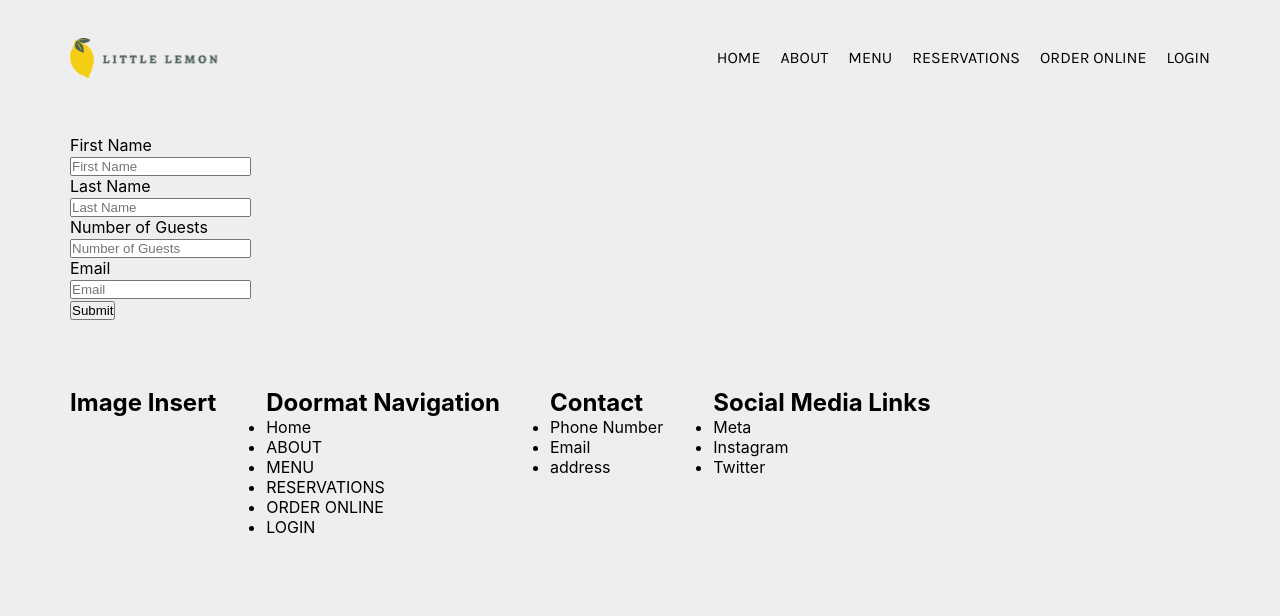
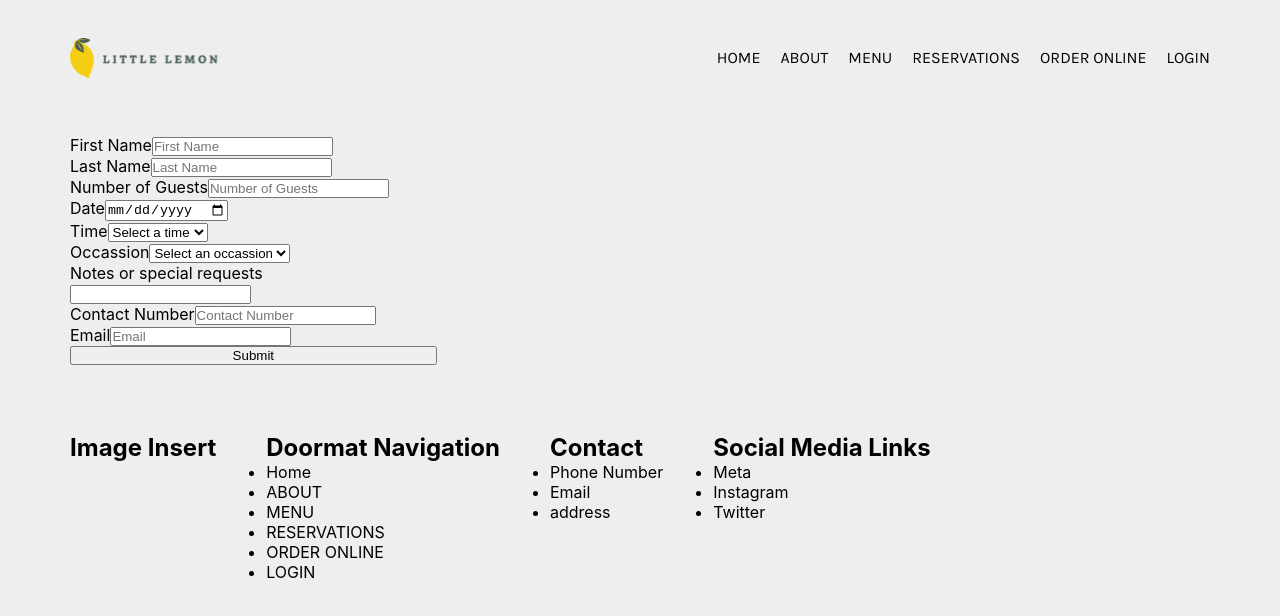
Before and after one commit to AmyRamesar-Developer/Little-Lemon-Reserve-a-table-AR, a React (Create React App) app in the folder littlelemonbooking/: page /bookingpage in a window 1280 px wide. Shown: the top 616 px of the page. Built offline with nearby package versions, Linux system fonts and the light colour scheme; a web font is replaced by a local one.

Commit message:
Updated booking form and AvailbleTimes

```diff
--- a/littlelemonbooking/src/App.css
+++ b/littlelemonbooking/src/App.css
@@ -241,3 +241,9 @@
   gap: 50px;
   padding-top: 3rem;
 }
+
+Form {
+  display: grid;
+  grid-column: span 4;
+  justify-content: center;
+}
--- a/littlelemonbooking/src/AvailableTimes.js
+++ b/littlelemonbooking/src/AvailableTimes.js
@@ -1,8 +1,10 @@
 import React from "react"
 
 const AvaiableTimes = () => {
+    const availableTimes = ["17:00", "18:00", "19:00", "19:30"];
+
     return (
-        <h1>This time is not avaiable</h1>
+        availableTimes
     )
 }
 
--- a/littlelemonbooking/src/BookingForm.js
+++ b/littlelemonbooking/src/BookingForm.js
@@ -1,14 +1,22 @@
 import React from "react";
 import {Formik, Field, Form, ErrorMessage} from "formik";
 import * as Yup from "yup";
+import AvaiableTimes from "./AvailableTimes";
+import "./App.css"
 
 const BookingForm = () => {
+
+    const times = AvaiableTimes();
+
     return (
         <Formik
           initialValues={{
             firstName: "",
             lastName: "",
             numberOfGuests: "",
+            date: "",
+            time: "",
+            contactNumber: "",
             email: "",
           }}
 
@@ -62,6 +70,72 @@ const BookingForm = () => {
                     </ErrorMessage>
                 </div>
                 <div>
+                    <label htmlFor="date">Date</label>
+                    <Field
+                      id="date"
+                      name="date"
+                      type="date"
+                      placeholder="Date"
+                    />
+                   {/* <ErrorMessage name="date">
+                        {(msg) => <div className="error">{msg}</div>}
+                    </ErrorMessage> */}
+                </div>
+                <div>
+                    <label htmlFor="time">Time</label>
+                    <Field
+                      as="select"
+                      id="time"
+                      name="time"
+                    >
+                    <option>Select a time</option>
+                    {times.map((time) => (
+                        <option>{time}</option>
+                    ))}
+
+                    </Field>
+                    <ErrorMessage name="time">
+                        {(msg) => <div className="error">{msg}</div>}
+                    </ErrorMessage>
+                </div>
+                <div>
+                    <label htmlFor="occassion">Occassion</label>
+                    <Field
+                      as="select"
+                      id="occassion"
+                      name="occassion"
+                    >
+                    <option>Select an occassion</option>
+                    <option>Birthday</option>
+                    <option>Anniversary</option>
+
+                    </Field>
+                    <ErrorMessage name="time">
+                        {(msg) => <div className="error">{msg}</div>}
+                    </ErrorMessage>
+                </div>
+                <div>
+                    <label htmlFor="notes">Notes or special requests</label>
+                    <Field
+                      id="notes"
+                      name="notes"
+                      type="text"
+                      placeholder=""
+                    />
+                </div>
+                <div>
+                    <label htmlFor="contactNumber">Contact Number</label>
+                    <Field
+                      id="contactNumber"
+                      name="contactNumber"
+                      type="number"
+                      placeholder="Contact Number"
+                    />
+                    <ErrorMessage name="contactNumber">
+                        {(msg) => <div className="error">{msg}</div>}
+                    </ErrorMessage>
+                </div>
+                <div>
                     <label htmlFor="email">Email</label>
                     <Field
                       id="email"
```
